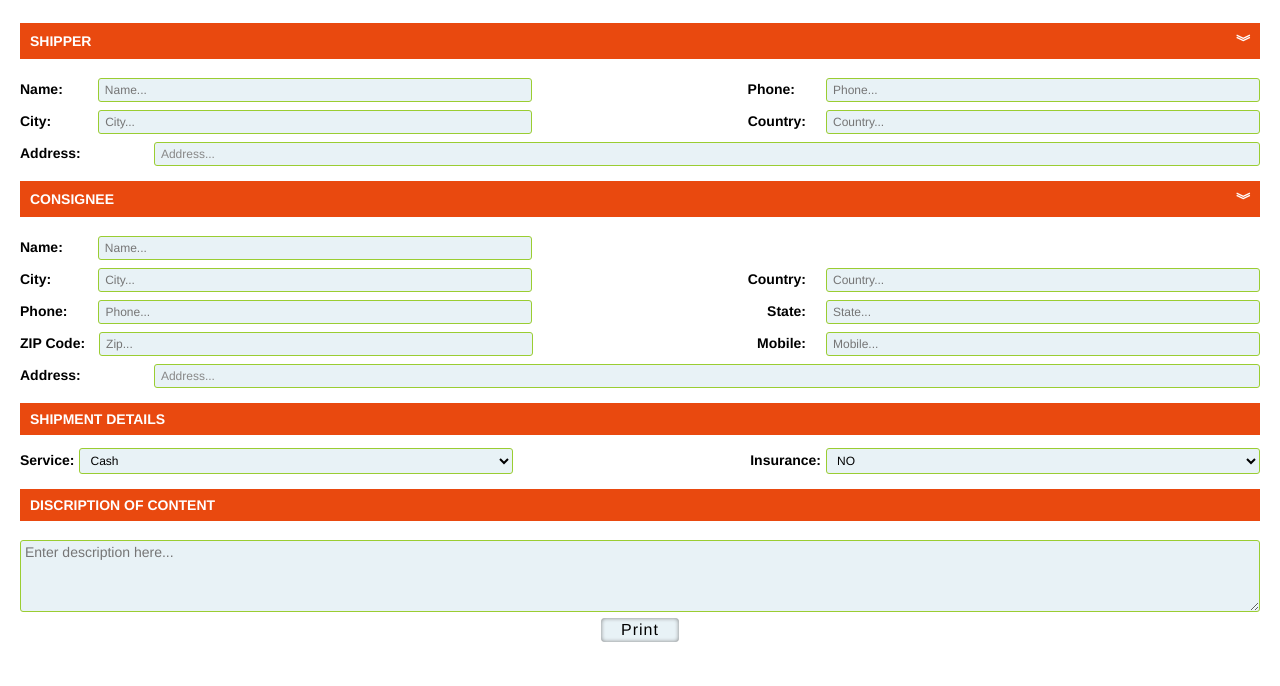
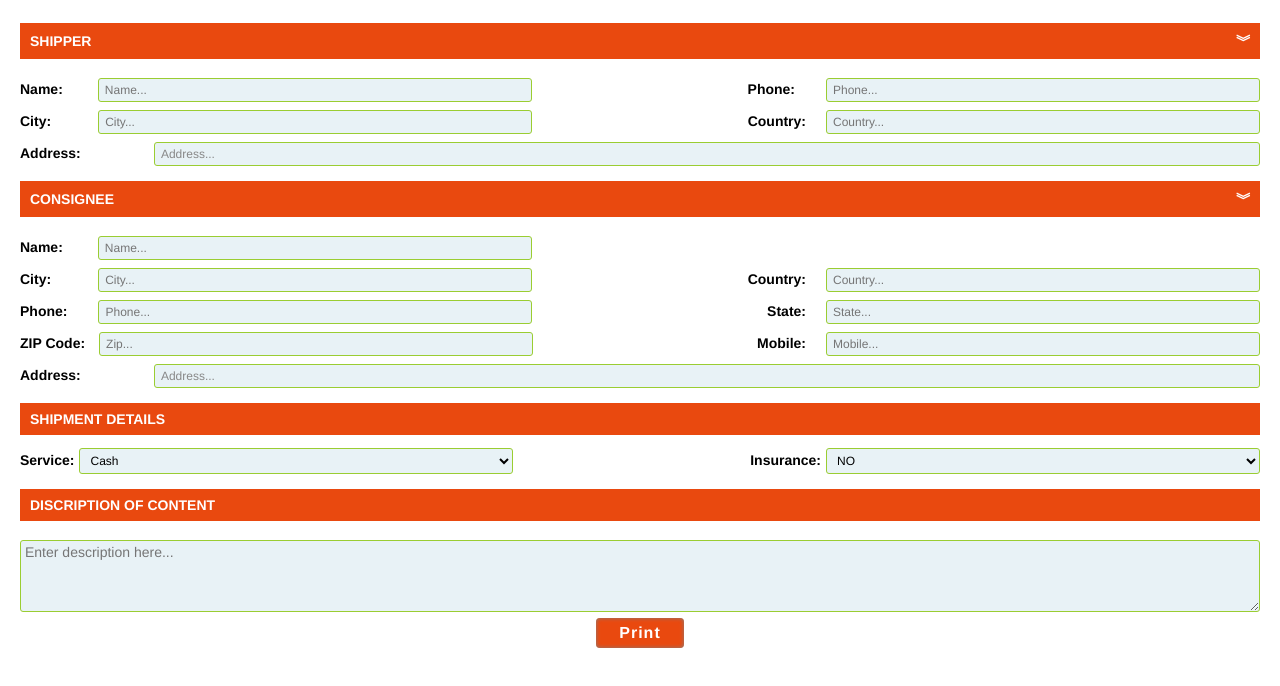
Before and after one commit to Fourelementx/MJinternational, a plain HTML site: page index.html in a window 1280 px wide. Shown: the part 90-776 px from the top of the page. Drawn offline with Linux system fonts and the light colour scheme.

Commit message:
last update

```diff
--- a/index.html
+++ b/index.html
@@ -125,11 +125,12 @@
             align-items: center;
         }
         #print-btn{
-            padding:3px 20px;
-            color: black;
+            padding:6px 23px;
+            color: white;
+            font-weight: bolder;
             letter-spacing: 1px;
             border-radius: 4px;
-            background-color: rgb(232, 242, 246);
+            background-color: rgb(233, 73, 15);
             margin-bottom: 20px;
             box-shadow: inset 0px 0px 4px 0px grey;
         }
```
